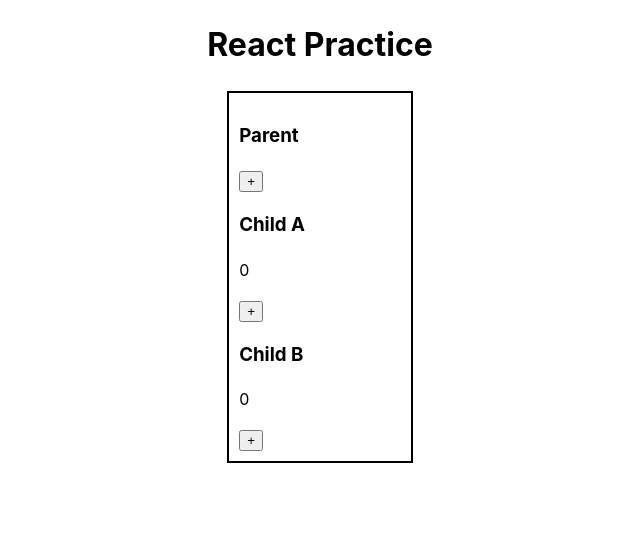
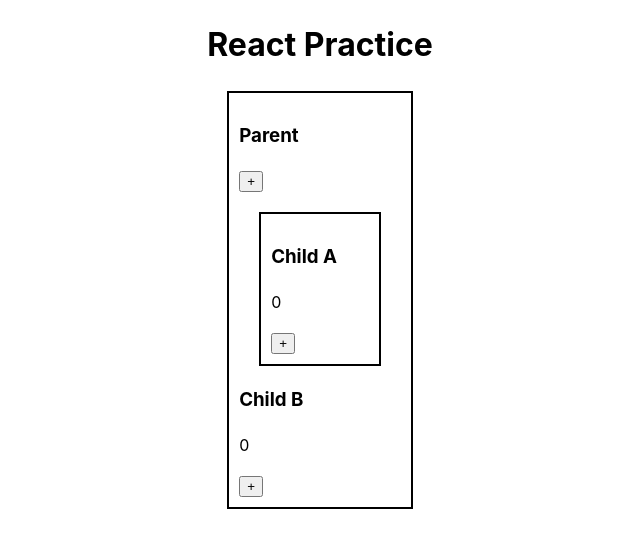
Before and after one commit to GhMamadreza84/React-Practice, a React (Vite) app: page / in a window 1280 px wide. Shown: the top 548 px of the page, without its empty margins (320-960 px from the left). Built offline with nearby package versions, Linux system fonts and the light colour scheme.

Commit message:
add styleddiv to Child A

```diff
--- a/src/components/ChildA.jsx
+++ b/src/components/ChildA.jsx
@@ -1,12 +1,13 @@
 import { useState } from "react";
+import StyledDiv from "./StyledDiv";
 
 const ChildA = ({ number, setNumber }) => {
   return (
-    <div>
+    <StyledDiv>
       <h3>Child A</h3>
       <p>{number}</p>
       <button onClick={() => setNumber((number) => number + 1)}>+</button>
-    </div>
+    </StyledDiv>
   );
 };
 
```
